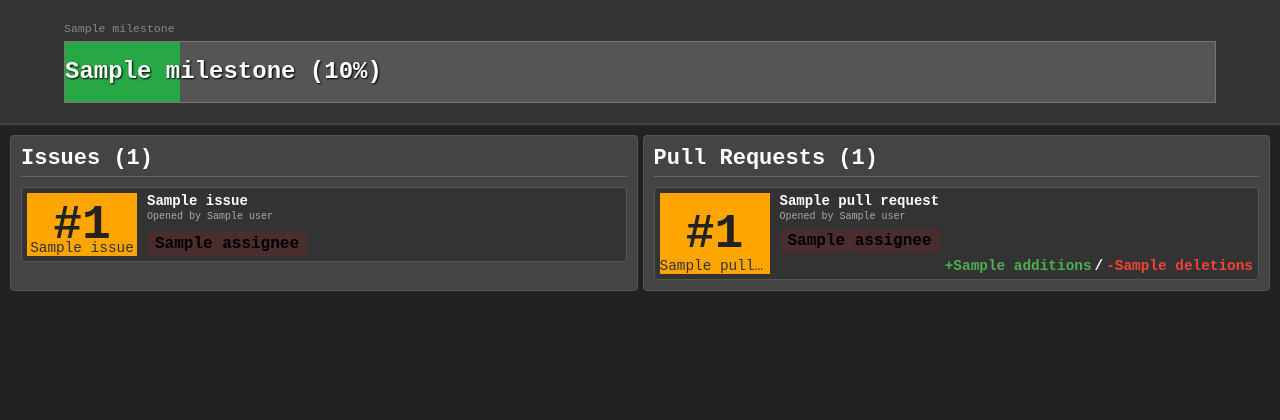
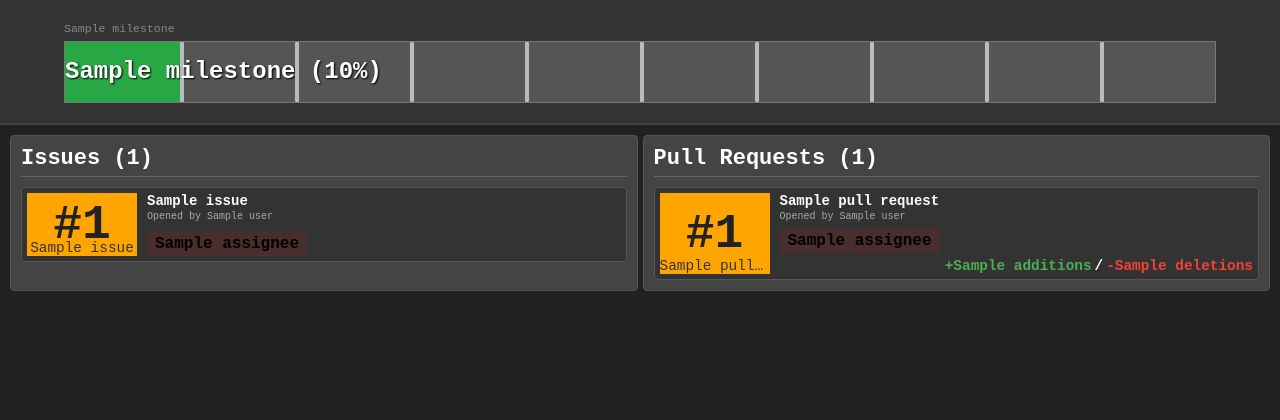
Before and after one commit to FRC-1721/ProjectHud, a Flask app: template app/templates/index.html in a window 1280 px wide. Shown: the top 420 px of the page. Run offline with Flask 3, Linux system fonts and the light colour scheme; the template is opened without the code that fills it: most values are stand-ins (such as "Sample title", 1, 10 or a date in 2020); parts of the project's set-up code (start-up, migrations or seed data) failed here and were passed over.

Commit message:
Minor style fixes

```diff
--- a/app/__init__.py
+++ b/app/__init__.py
@@ -71,7 +71,7 @@ def fetch_github_data():
                             if (milestone.closed_issues + milestone.open_issues) > 0
                             else 0
                         ),
-                        "issues": milestone.open_issues,
+                        "issues": milestone.open_issues + milestone.closed_issues,
                     }
                 )
 
--- a/app/static/style.css
+++ b/app/static/style.css
@@ -42,13 +42,28 @@ body {
   margin: 5px 0;
 }
 
+.milestone-text {
+  color: #fff;
+  font-size: 24px;
+  font-weight: bold;
+  text-shadow: 1px 1px 2px #000;
+  display: block;
+  width: 100%;
+  text-align: left;
+  white-space: nowrap;
+  overflow: visible;
+}
+
+/* Progress Bar */
 .progress-bar {
   background: #555;
   height: 60px;
   border: 1px solid #777;
   overflow: hidden;
+  position: relative;
 }
 
+/* Progress Fill */
 .progress {
   background: #28a745;
   height: 100%;
@@ -58,16 +73,26 @@ body {
   font-weight: bold;
 }
 
-.milestone-text {
-  color: #fff;
-  font-size: 24px;
-  font-weight: bold;
-  text-shadow: 1px 1px 2px #000;
-  display: block;
+/* Marker Container */
+.milestone-markers {
+  position: absolute;
+  top: 0; /* Align with the top of the progress bar */
+  left: 0;
   width: 100%;
-  text-align: center;
-  white-space: nowrap;
-  overflow: visible;
+  height: 100%; /* Constrained to progress-bar height */
+  pointer-events: none;
+  z-index: 2; /* Ensure markers are above progress fill */
+}
+
+/* Individual Markers */
+.marker {
+  position: absolute;
+  top: 0%;
+  bottom: 0%;
+  width: 4px;
+  background: #fff;
+  opacity: 0.6;
+  border-radius: 1px;
 }
 
 /* ========================= */
--- a/app/templates/index.html
+++ b/app/templates/index.html
@@ -14,20 +14,23 @@
     <section id="milestones">
         {% for milestone in milestones %}
         <div class="milestone">
-            <div class="milestone-subtitle"><span class="repo-name">{{ milestone.repo_name }}</span></div>
+            <div class="milestone-subtitle">
+                <span class="repo-name">{{ milestone.repo_name }}</span>
+            </div>
             <div class="progress-bar">
                 <div class="progress" style="width: {{ milestone.progress }}%;">
                     <span class="milestone-text">{{ milestone.name }} ({{ milestone.progress }}%)</span>
-                    <div class="milestone-markers">
-                        {% for i in range(milestone.issues) %}
-                        <div class="marker" style="left: {{ (i + 1) * (100 / milestone.issues) }}%;"></div>
-                        {% endfor %}
-                    </div>
+                </div>
+                <div class="milestone-markers">
+                    {% for i in range(milestone.issues) %}
+                    <div class="marker" style="left: {{ (i + 1) * (100 / milestone.issues) }}%;"></div>
+                    {% endfor %}
                 </div>
             </div>
         </div>
         {% endfor %}
     </section>
+
 
     <!-- Issues and Pull Requests -->
     <section id="stats">
```
Also changed, not shown: README.md.
